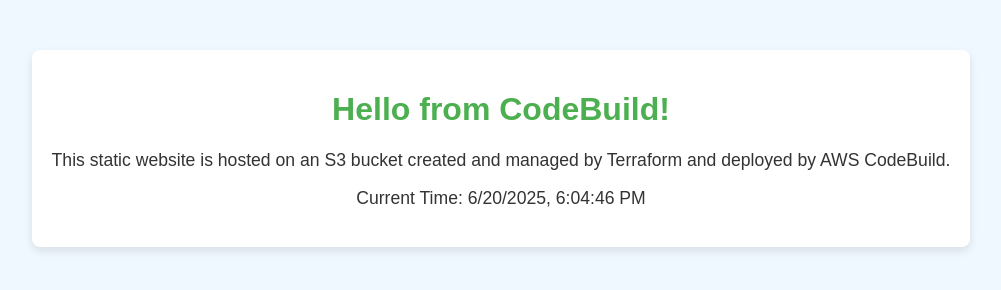
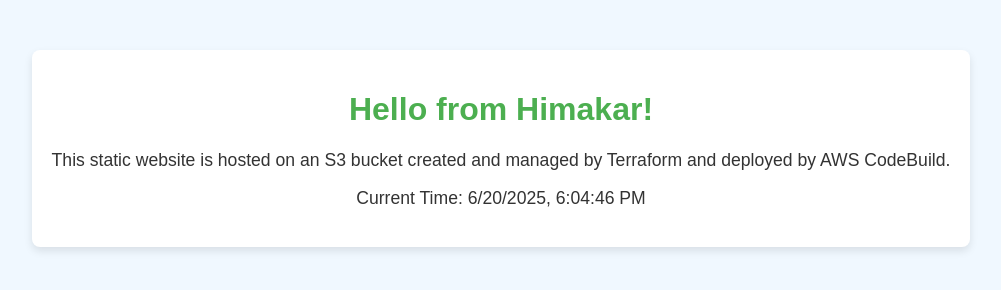
Before and after one commit to HimakarC/awsusecase, a plain HTML site: page index.html in a window 1280 px wide. Shown: the whole page, without its empty margins (139-1140 px from the left). Drawn offline with Linux system fonts and the light colour scheme.

Commit message:
Update index.html

```diff
--- a/index.html
+++ b/index.html
@@ -29,7 +29,7 @@
 </head>
 <body>
     <div class="container">
-        <h1>Hello from CodeBuild!</h1>
+        <h1>Hello from Himakar!</h1>
         <p>This static website is hosted on an S3 bucket created and managed by Terraform and deployed by AWS CodeBuild.</p>
         <p>Current Time: <span id="currentTime"></span></p>
     </div>
```
